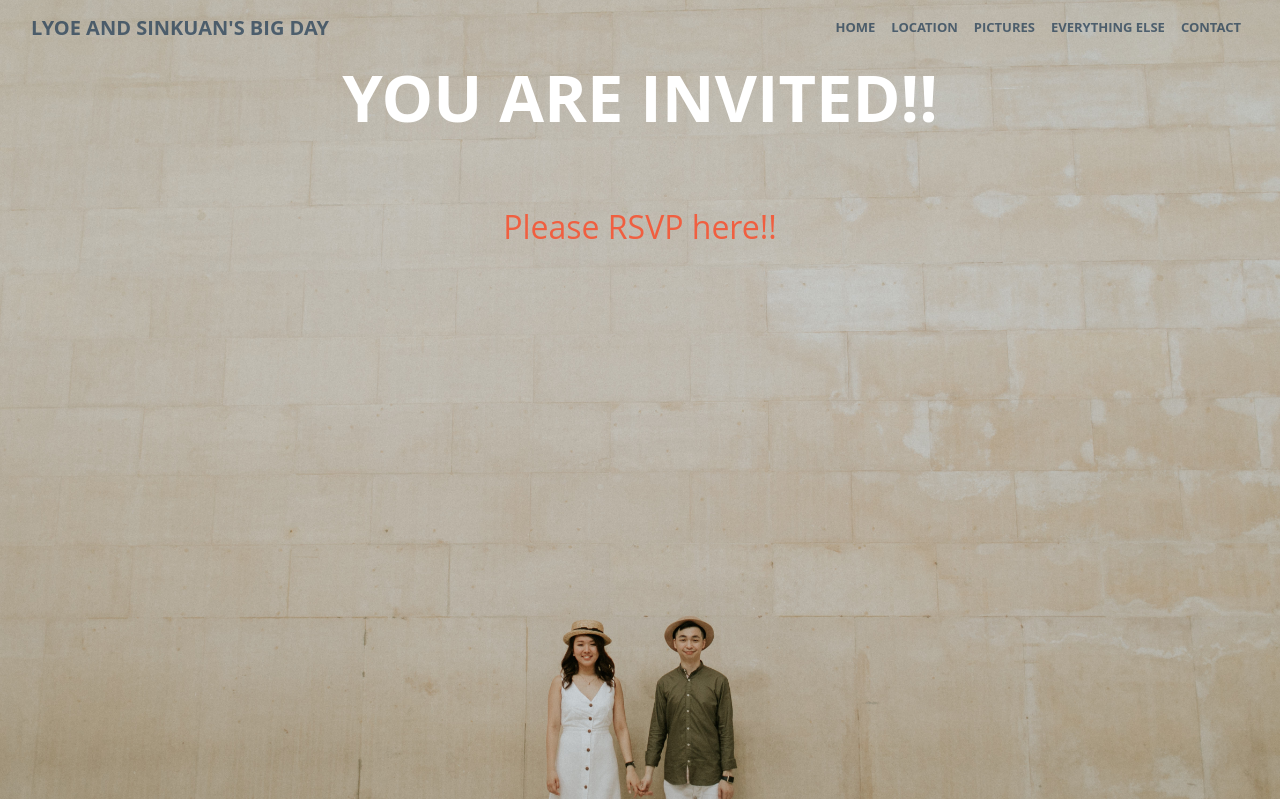
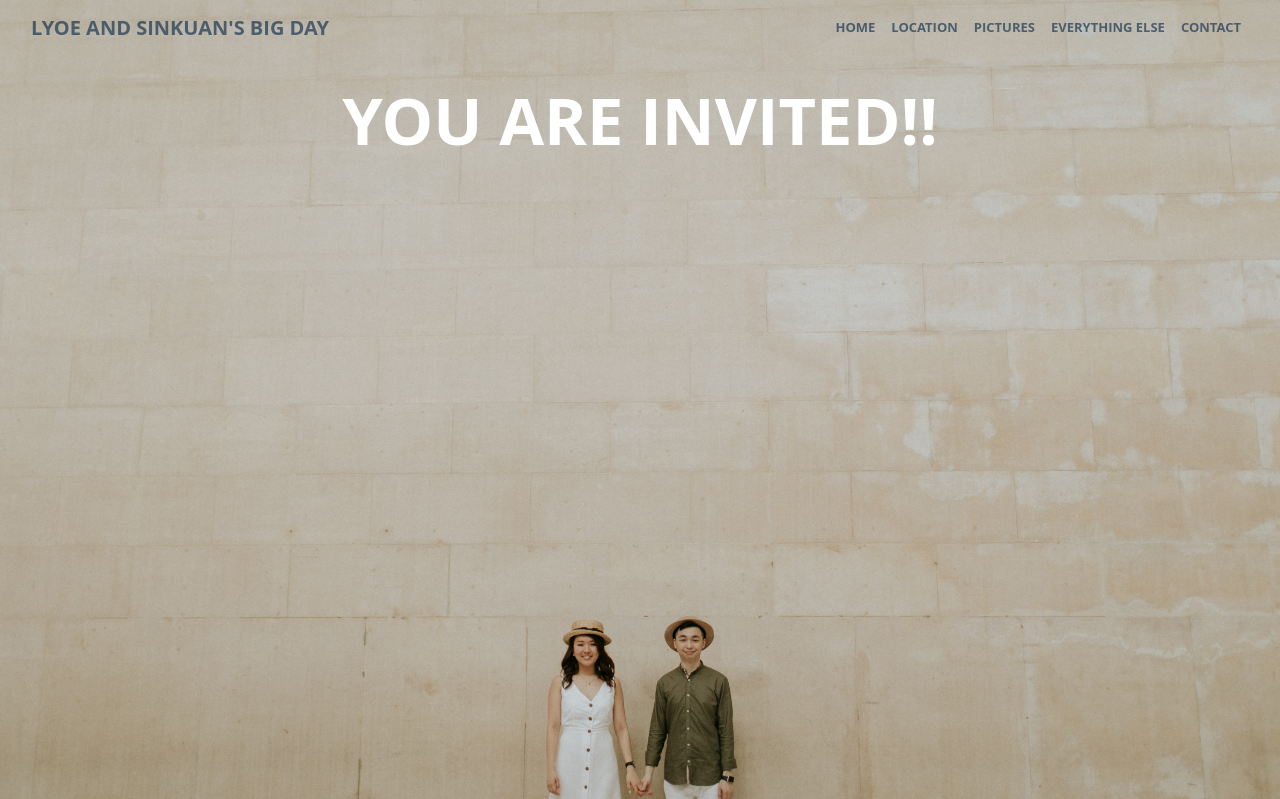
Before and after one commit to francoishideyos/lyoexsinkuan, a Django app: page / in a window 1280 px wide. Shown: the top 799 px of the page. Run offline with Django 3.2, Linux system fonts and the light colour scheme; some libraries are stand-ins or nearby versions.

Commit message:
edited home a little

```diff
--- a/lyoexsinkuan/templates/home.html
+++ b/lyoexsinkuan/templates/home.html
@@ -24,9 +24,9 @@
             <br>
             <br>
             <br>
-            <div class="header-content-inner">
+           <!--  <div class="header-content-inner">
                 <h2><a href="/rsvp">Please RSVP here!!</a></h2>
-            </div>
+            </div> -->
         </div>
     </header>
 
@@ -46,7 +46,7 @@
 
 
 
-      <div class="container">
+      <!-- <div class="container">
               <ol class="breadcrumb my-4">
                 <li class="breadcrumb-item active">Boards</li>
               </ol>
@@ -73,7 +73,8 @@
                   {% endfor %}
                 </tbody>
               </table>
-            </div>
+            </div> -->
+
   {% endblock %}
 
 
```
